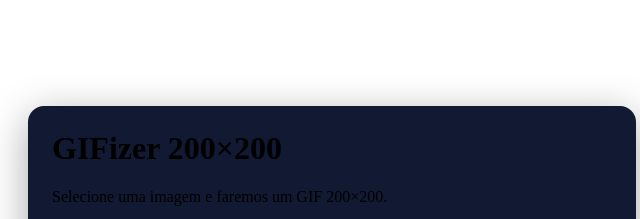
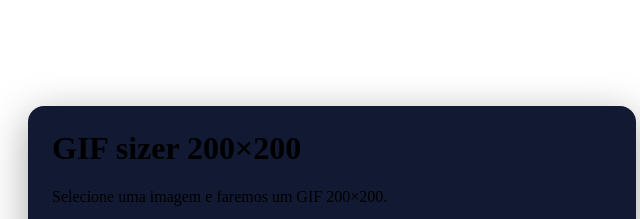
Before and after one commit to justflea/Projeto-1, a plain HTML site: page index.html in a window 1280 px wide. Shown: the top 219 px of the page, 308-948 px from the left. Drawn offline with Linux system fonts and the light colour scheme.

Commit message:
S vai logo porra

```diff
--- a/index.html
+++ b/index.html
@@ -3,13 +3,13 @@
 <html lang="pt-BR">
 <head>
   <meta charset="utf-8" />
-  <title>GIFizer 200×200</title>
+  <title>GIF sizer 200×200</title>
   <meta name="viewport" content="width=device-width,initial-scale=1" />
   <link rel="stylesheet" href="style.css" />
 </head>
 <body>
   <main class="card">
-    <h1>GIFizer 200×200</h1>
+    <h1>GIF sizer 200×200</h1>
     <p>Selecione uma imagem e faremos um GIF 200×200.</p>
     <input type="file" id="file" accept="image/*" />
     <button id="uploadBtn">Enviar</button>
```
